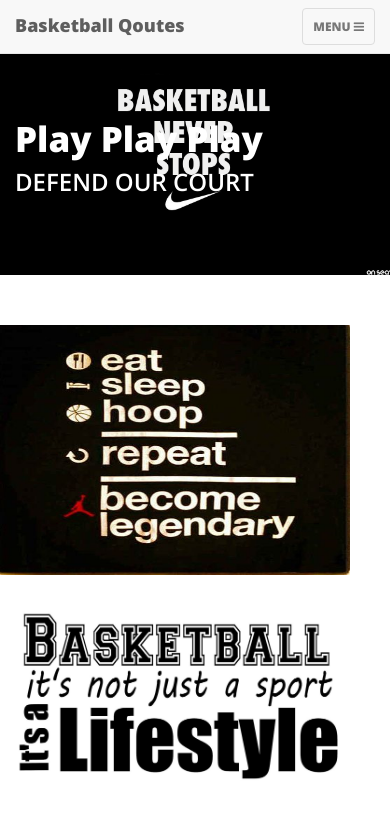
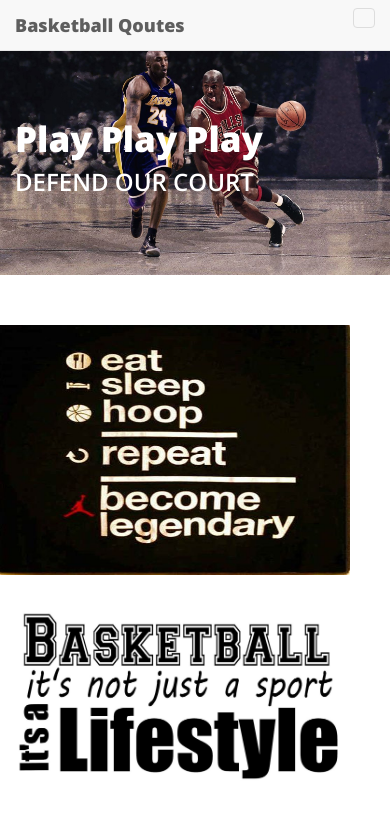
Before and after one commit to nathanielestrada/CleanBlogPages, a website: page post.html in a window 390 px wide. Shown: the top 823 px of the page. Drawn offline with nearby package versions, Linux system fonts and the light colour scheme.

Commit message:
Update post.html

```diff
--- a/post.html
+++ b/post.html
@@ -37,8 +37,7 @@
             <!-- Brand and toggle get grouped for better mobile display -->
             <div class="navbar-header page-scroll">
                 <button type="button" class="navbar-toggle" data-toggle="collapse" data-target="#bs-example-navbar-collapse-1">
-                    <span class="sr-only">Toggle navigation</span>
-                    Menu <i class="fa fa-bars"></i>
+
                 </button>
                 <a class="navbar-brand" href="index.html">Basketball Qoutes</a>
             </div>
@@ -67,7 +66,7 @@
 
     <!-- Page Header -->
     <!-- Set your background image for this header on the line below. -->
-    <header class="intro-header" style="background-image: url('6.jpg')">
+    <header class="intro-header" style="background-image: url('16.jpg')">
         <div class="container">
             <div class="row">
                 <div class="col-lg-8 col-lg-offset-2 col-md-10 col-md-offset-1">
```
